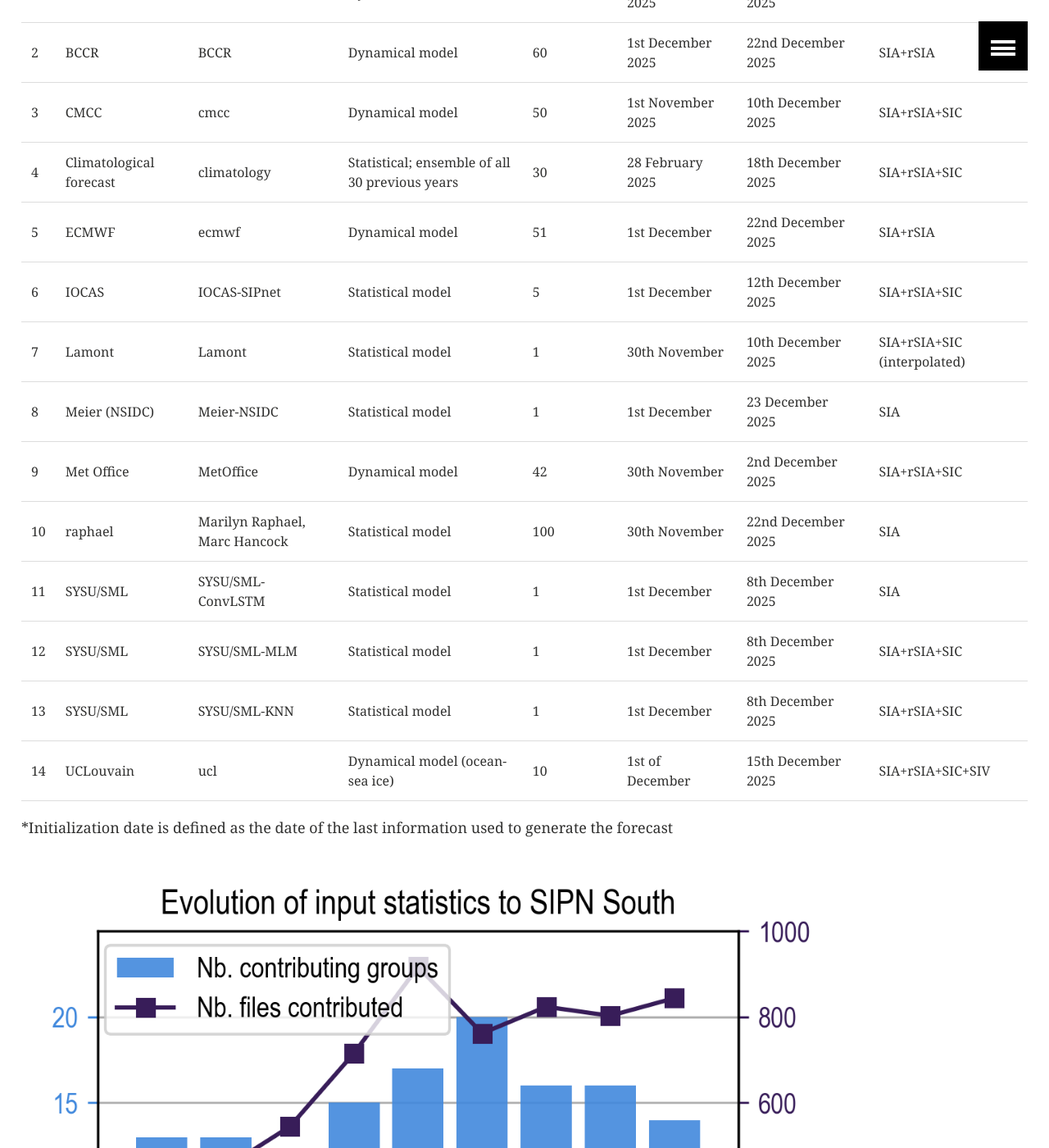
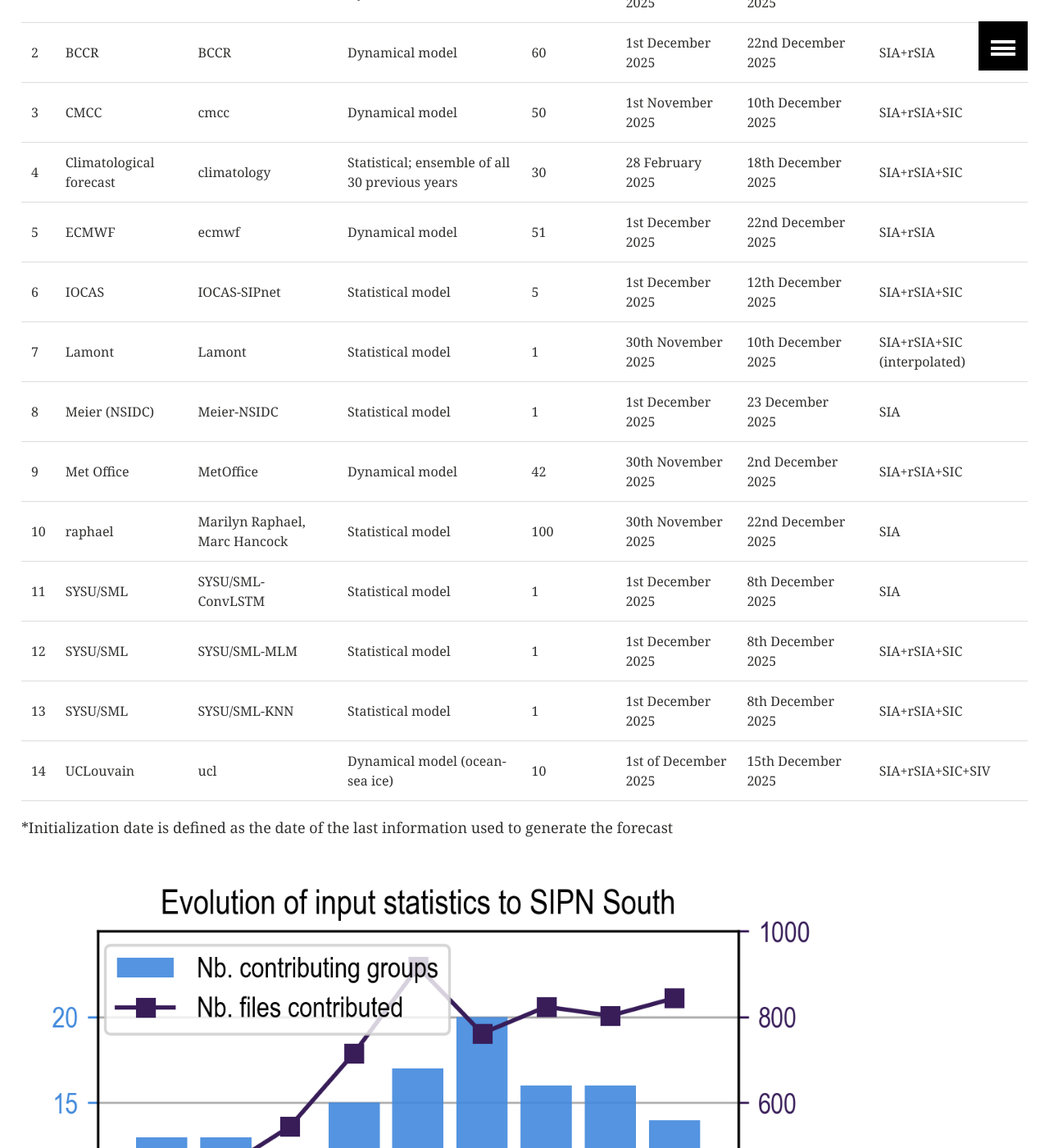
Before and after one commit to fmassonn/sipn-south.github.io, a Jekyll site: the page built from analyses.md, in a window 1280 px wide and 1400 px high, scrolled down 584 px. Shown: the whole window at 82% size. Built offline with Jekyll 4.4.1, drawn with Linux system fonts in a browser that asks for light colours; our own code applies the rules of GitHub Pages for plain Markdown files.

Commit message:
Update analyses.md

```diff
--- a/analyses.md
+++ b/analyses.md
@@ -14,16 +14,16 @@ We warmly thank the following groups for contributing a forecast this year:
 | 2 | BCCR              | BCCR                | Dynamical model                 | 60             | 1st December 2025  |  22nd December 2025         | SIA+rSIA            |
 | 3 | CMCC             | cmcc                    | Dynamical model                 | 50             | 1st  November 2025  |  10th December 2025         | SIA+rSIA+SIC                |
 | 4 | Climatological forecast | climatology      | Statistical; ensemble of all 30 previous years   | 30         | 28 February 2025    |  18th December 2025         | SIA+rSIA+SIC   |
-| 5 | ECMWF            | ecmwf                   | Dynamical model                 | 51             | 1st December        |  22nd December 2025         | SIA+rSIA                    |
-| 6 | IOCAS            | IOCAS-SIPnet            | Statistical model               | 5              | 1st  December       |  12th December 2025         | SIA+rSIA+SIC                |
-| 7 | Lamont           | Lamont                  | Statistical model               | 1              | 30th November       |  10th December 2025         | SIA+rSIA+SIC (interpolated) |
-| 8 | Meier (NSIDC)    | Meier-NSIDC             | Statistical model               | 1              | 1st  December       |  23 December 2025          | SIA                 |
-| 9 | Met Office       | MetOffice               | Dynamical model                 | 42             | 30th November       |  2nd December 2025          | SIA+rSIA+SIC                |
-| 10 | raphael       | Marilyn Raphael, Marc Hancock     | Statistical model                 | 100             | 30th November       |  22nd December 2025          | SIA               |
-| 11 | SYSU/SML         | SYSU/SML-ConvLSTM       | Statistical model               | 1              | 1st  December       |  8th December 2025          | SIA                         |
-| 12 | SYSU/SML         | SYSU/SML-MLM            | Statistical model               | 1              | 1st  December       |  8th December 2025          | SIA+rSIA+SIC                |
-| 13 | SYSU/SML         | SYSU/SML-KNN            | Statistical model               | 1              | 1st  December       |  8th December 2025          | SIA+rSIA+SIC                |
-| 14| UCLouvain        | ucl                     | Dynamical model (ocean-sea ice) | 10             | 1st of December     |  15th December 2025         | SIA+rSIA+SIC+SIV            |
+| 5 | ECMWF            | ecmwf                   | Dynamical model                 | 51             | 1st December 2025       |  22nd December 2025         | SIA+rSIA                    |
+| 6 | IOCAS            | IOCAS-SIPnet            | Statistical model               | 5              | 1st  December 2025       |  12th December 2025         | SIA+rSIA+SIC                |
+| 7 | Lamont           | Lamont                  | Statistical model               | 1              | 30th November 2025      |  10th December 2025         | SIA+rSIA+SIC (interpolated) |
+| 8 | Meier (NSIDC)    | Meier-NSIDC             | Statistical model               | 1              | 1st  December 2025      |  23 December 2025          | SIA                 |
+| 9 | Met Office       | MetOffice               | Dynamical model                 | 42             | 30th November 2025      |  2nd December 2025          | SIA+rSIA+SIC                |
+| 10 | raphael       | Marilyn Raphael, Marc Hancock     | Statistical model                 | 100             | 30th November 2025      |  22nd December 2025          | SIA               |
+| 11 | SYSU/SML         | SYSU/SML-ConvLSTM       | Statistical model               | 1              | 1st  December 2025      |  8th December 2025          | SIA                         |
+| 12 | SYSU/SML         | SYSU/SML-MLM            | Statistical model               | 1              | 1st  December 2025      |  8th December 2025          | SIA+rSIA+SIC                |
+| 13 | SYSU/SML         | SYSU/SML-KNN            | Statistical model               | 1              | 1st  December 2025       |  8th December 2025          | SIA+rSIA+SIC                |
+| 14| UCLouvain        | ucl                     | Dynamical model (ocean-sea ice) | 10             | 1st of December 2025    |  15th December 2025         | SIA+rSIA+SIC+SIV            |
 
 *Initialization date is defined as the date of the last information used to generate the forecast
 
```
